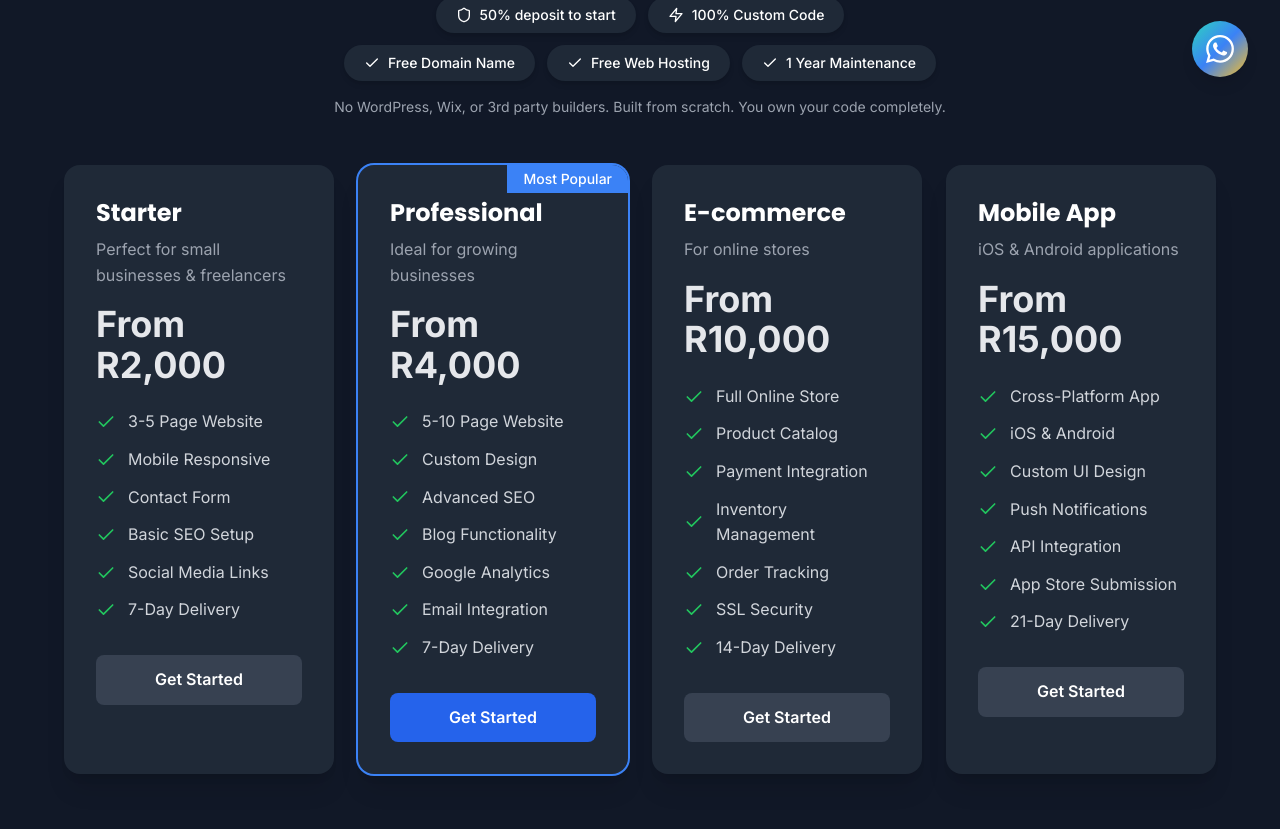
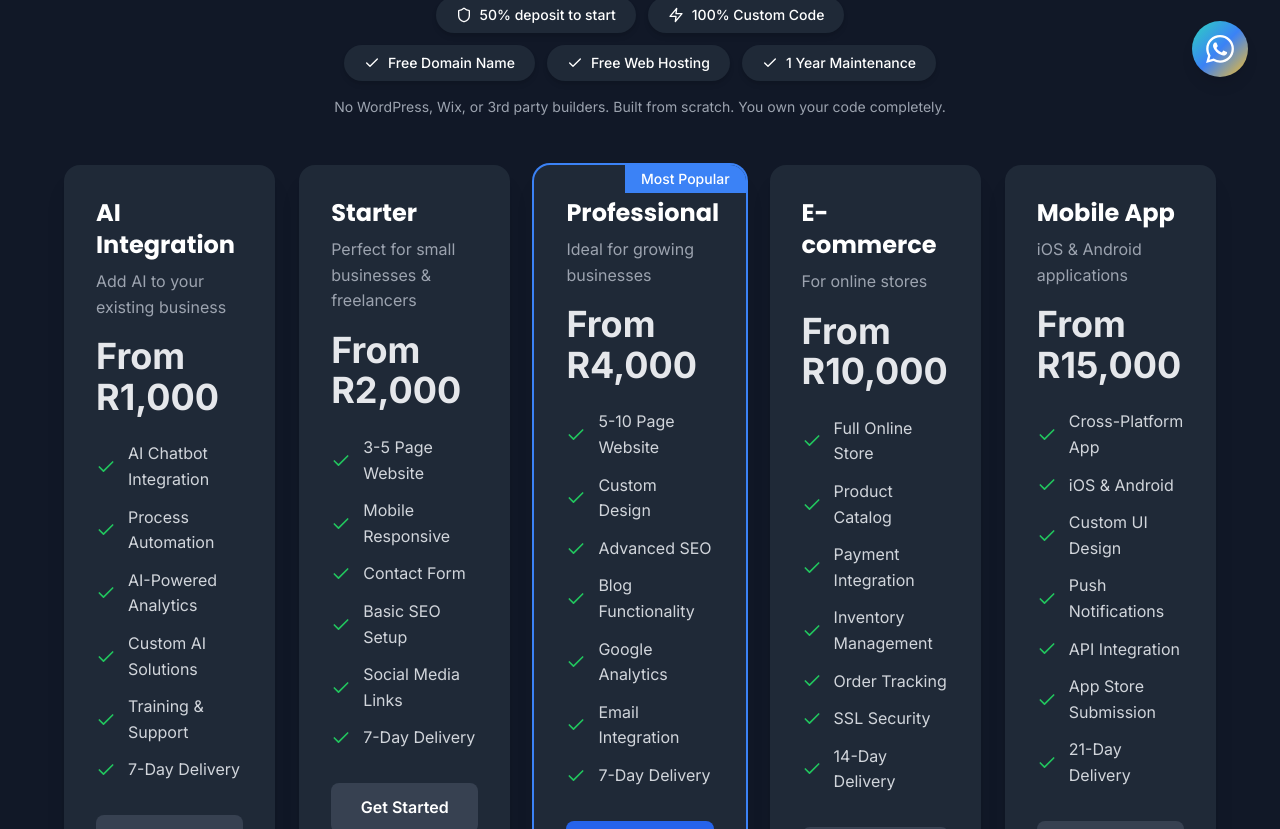
Before and after one commit to DynastyTech/business, a React (Create React App) app in the folder client/: page /cheap-website-south-africa in a window 1280 px wide. Shown: the part 691-1520 px from the top of the page. Built offline with nearby package versions, Linux system fonts and the light colour scheme.

Commit message:
Add AI Integration package from R1,000

```diff
--- a/client/src/components/CheapWebsitePage.js
+++ b/client/src/components/CheapWebsitePage.js
@@ -14,6 +14,20 @@ import {
 
 const CheapWebsitePage = () => {
   const packages = [
+    {
+      name: "AI Integration",
+      price: "From R1,000",
+      description: "Add AI to your existing business",
+      features: [
+        "AI Chatbot Integration",
+        "Process Automation",
+        "AI-Powered Analytics",
+        "Custom AI Solutions",
+        "Training & Support",
+        "7-Day Delivery"
+      ],
+      popular: false
+    },
     {
       name: "Starter",
       price: "From R2,000",
@@ -166,7 +180,7 @@ const CheapWebsitePage = () => {
             </p>
           </div>
 
-          <div className="grid md:grid-cols-2 lg:grid-cols-4 gap-6">
+          <div className="grid md:grid-cols-2 lg:grid-cols-3 xl:grid-cols-5 gap-6">
             {packages.map((pkg, index) => (
               <motion.div
                 key={pkg.name}
```
